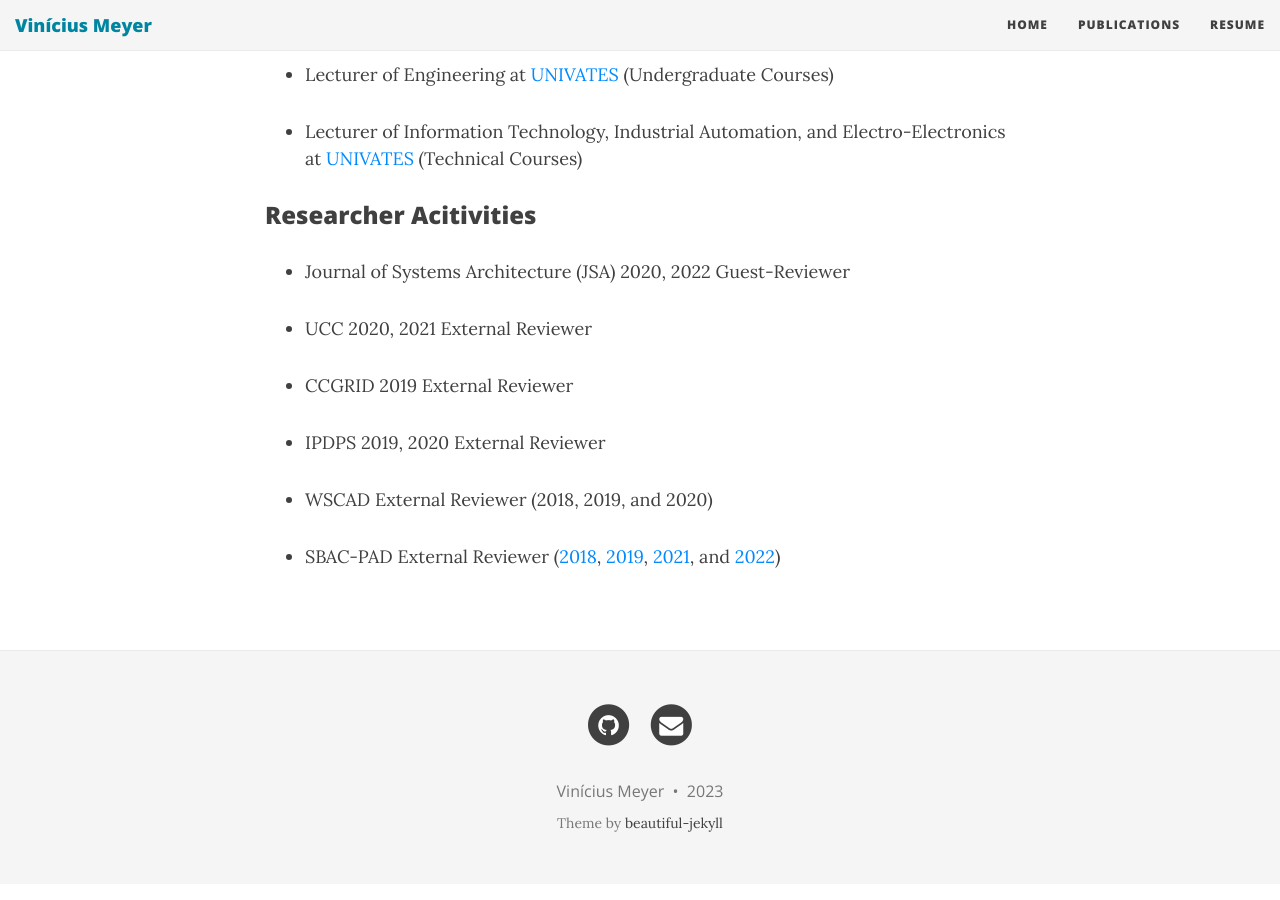
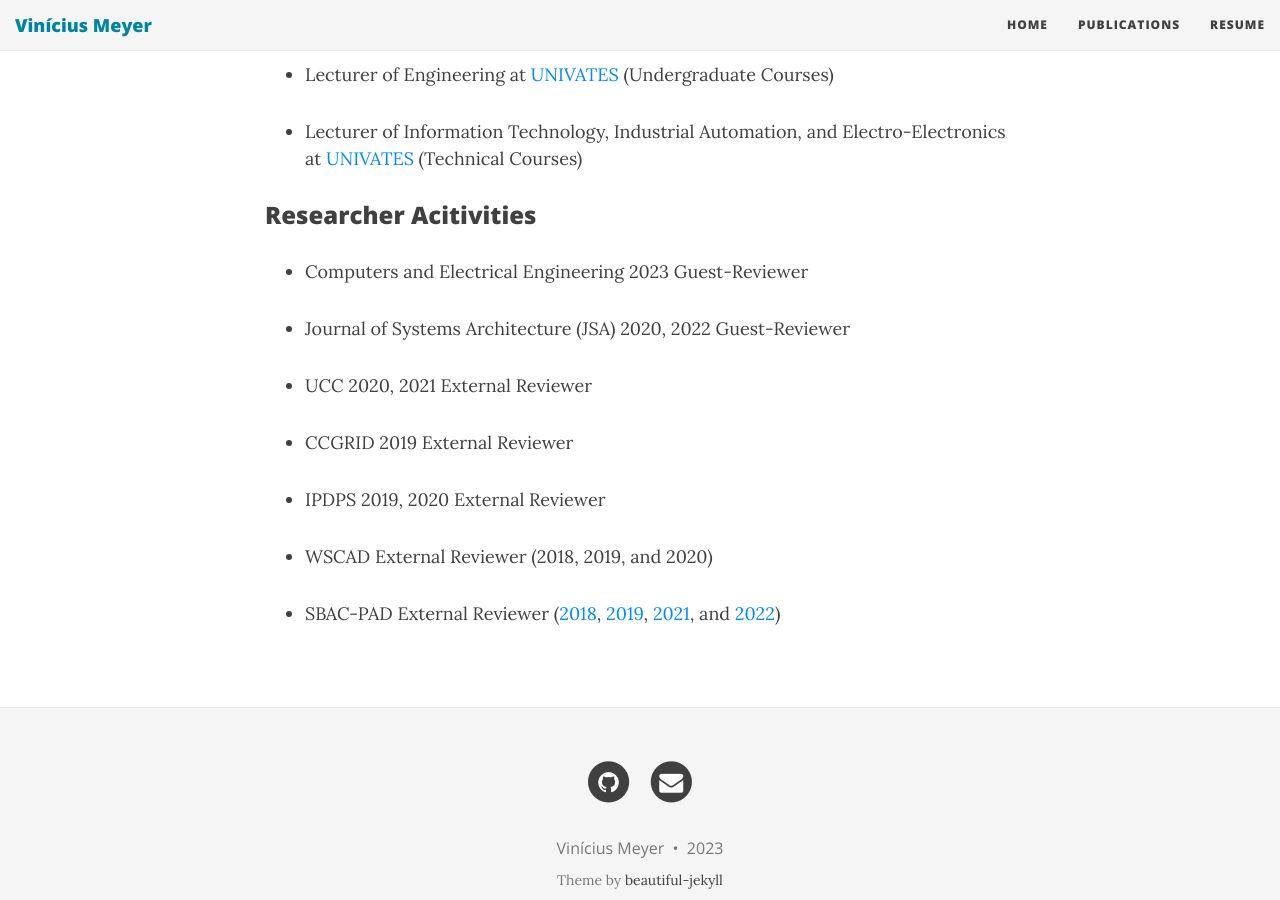
Before and after one commit to ViniciusMeyer/viniciusmeyer.github.io, a Jekyll site: the page built from index.html, in a window 1280 px wide and 900 px high, scrolled down 593 px. Built offline with Jekyll 4.4.1, drawn with Linux system fonts in a browser that asks for light colours; nearby versions of some CDN libraries; the list of posts is cut into pages by our own code.

Commit message:
Update index.html

```diff
--- a/index.html
+++ b/index.html
@@ -21,6 +21,7 @@ use-site-title: true
 
 <h3>Researcher Acitivities</h3>
 <ul>
+  <li><p>Computers and Electrical Engineering 2023 Guest-Reviewer </p></li>
   <li><p>Journal of Systems Architecture (JSA) 2020, 2022 Guest-Reviewer </p></li>
   <li><p>UCC 2020, 2021 External Reviewer </p></li>
   <li><p>CCGRID 2019 External Reviewer </p></li>
```
